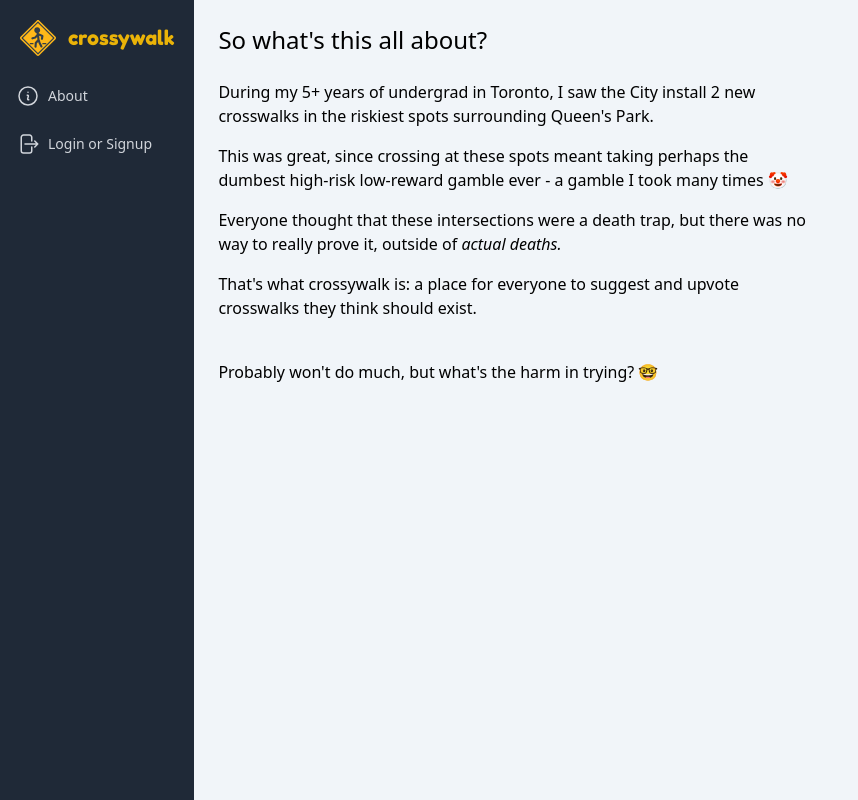
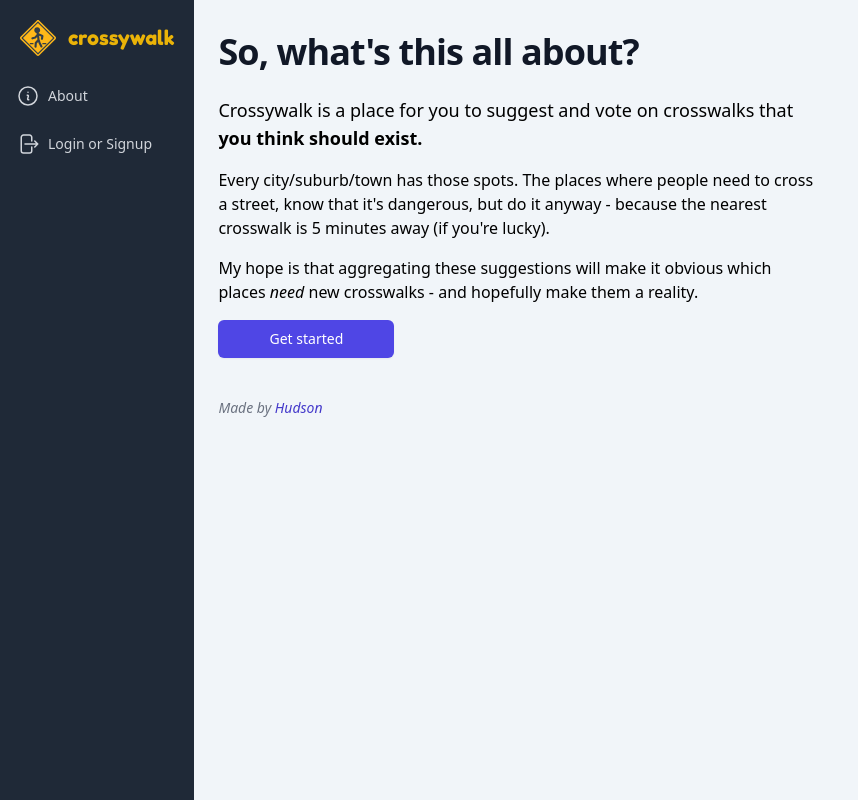
Before and after one commit to hudyu17/zebra, a Next.js app: page /about in a window 1280 px wide. Shown: the whole page, without its empty margins (0-858 px from the left). Built offline with nearby package versions, Linux system fonts and the light colour scheme; no server answers.

Commit message:
about page

```diff
--- a/pages/about.js
+++ b/pages/about.js
@@ -1,5 +1,7 @@
 import Layout from "../src/components/layout"
 import Head from "next/head"
+import Link from "next/link"
+
 
 export default function About() {
   return (
@@ -13,26 +15,32 @@ export default function About() {
         <Layout
         main={
             <div className="pt-20 lg:pt-6 px-6 bg-slate-100 h-full">
-                <h1 className="text-2xl">So what&apos;s this all about?</h1>
+                {/* <h1 className="text-2xl">So what&apos;s this all about?</h1> */}
+
+                <h1 className="mt-2 text-3xl font-bold leading-8 tracking-tight text-gray-900 sm:text-4xl">So, what&apos;s this all about?</h1>
+
                 <div className="pt-6 flex max-w-prose flex-col gap-4">
-                <p>
-                    During my 5+ years of undergrad in Toronto, I saw the City install 2 new
-                    crosswalks in the riskiest spots surrounding Queen's Park.
+                    <p className="text-lg">
+                        Crossywalk is a place for you to suggest and vote on
+                        crosswalks that <span className="font-bold">you think should exist.</span>
                     </p>
                     <p>
-                    This was great, since crossing at these spots meant
-                    taking perhaps the dumbest high-risk low-reward gamble ever
-                    - a gamble I took many times 🤡</p>
-                <p>
-                    Everyone thought that these intersections were a death trap, but there was
-                    no way to really prove it, outside of <span className="italic">actual deaths.</span>
+                        Every city/suburb/town has those spots. The places where people need to cross a street,
+                        know that it's dangerous, but do it anyway - because the nearest crosswalk is 5 minutes away (if you're lucky).
                     </p>
                     <p>
-                    That&apos;s what crossywalk is: a place for everyone to suggest and upvote
-                    crosswalks they think should exist.
+                        My hope is that aggregating these suggestions will make it obvious which places
+                        <span className="italic"> need </span>new crosswalks - and hopefully make them a reality.
                     </p>
-                <p className="pt-6">
-                    Probably won't do much, but what&apos;s the harm in trying? 🤓
+
+                    <Link
+                        href="/-79.4005188,43.6622882,11"
+                        className="inline-flex lg:w-44 items-center justify-center rounded-md border border-transparent bg-indigo-600 py-2 text-sm font-medium text-white shadow-sm hover:bg-indigo-700 focus:outline-none focus:ring-2 focus:ring-indigo-500 focus:ring-offset-2"
+                        >
+                        <p className="text-align-center">Get started</p>
+                    </Link>
+                    <p className="text-gray-500 mt-6 italic text-sm">
+                        Made by <a className="text-indigo-700 hover:text-indigo-900" href="https://hudsonyuen.com" target="_blank" rel="noreferrer">Hudson</a>
                     </p>
                 </div>
             </div>
```
Lines whose indentation alone changed are shown as unchanged.
